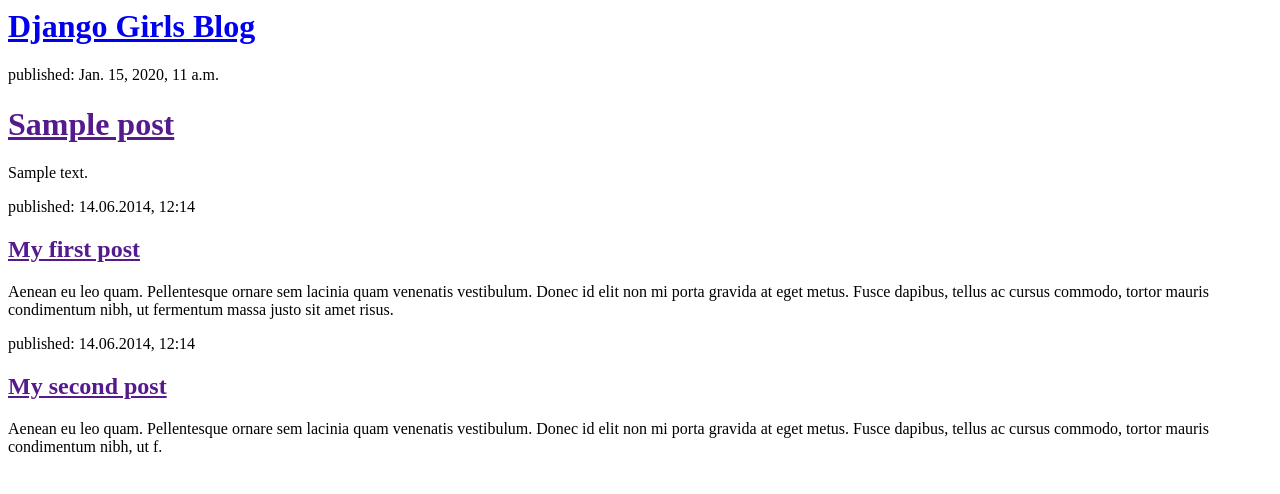
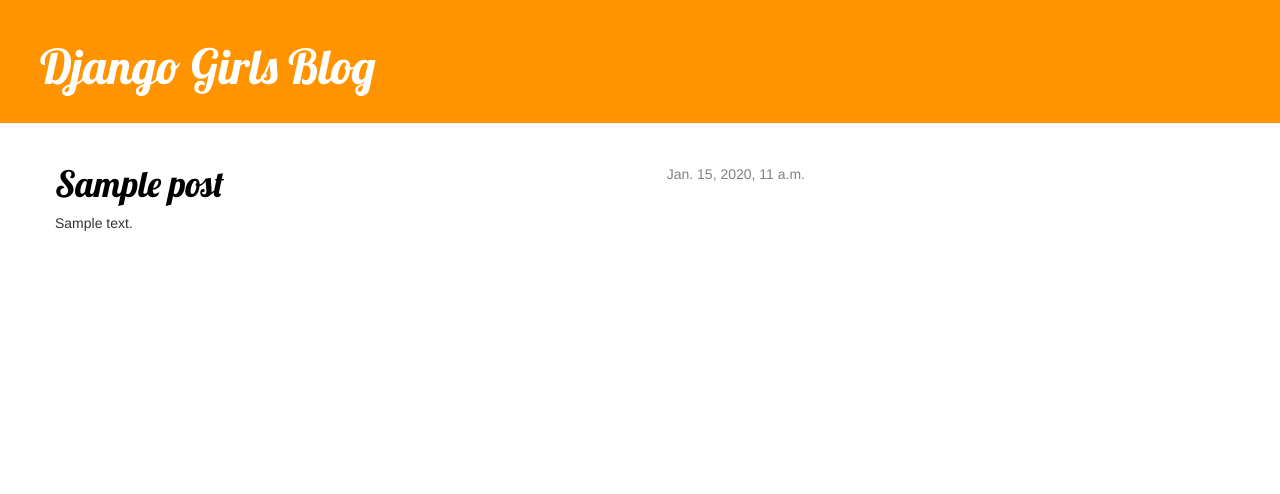
Before and after one commit to mariagilda/my-first-blog, a Django app: template blog/templates/blog/post_list.html in a window 1280 px wide. Shown: the top 494 px of the page. Run offline with Django 3.2, Linux system fonts and the light colour scheme; the template is opened without the code that fills it: values that come from a table or form of the project are taken from there, others are empty; tables that the repository leaves empty hold one stand-in row (values such as "Sample post"); parts of the project's set-up code (start-up, migrations or seed data) failed here and were passed over; some libraries are stand-ins or nearby versions.

Commit message:
added view and template for detailed blog post as well as CSS for the site.

```diff
--- /dev/null
+++ b/blog/static/css/blog.css
@@ -0,0 +1,51 @@
+h1 a {
+    color: #FCA205;
+    font-family: 'Lobster';
+}
+.page-header {
+    background-color: #ff9400;
+    margin-top: 0;
+    padding: 20px 20px 20px 40px;
+}
+
+.page-header h1, .page-header h1 a, .page-header h1 a:visited, .page-header h1 a:active {
+    color: #ffffff;
+    font-size: 36pt;
+    text-decoration: none;
+}
+
+.content {
+    margin-left: 40px;
+}
+
+h1, h2, h3, h4 {
+    font-family: 'Lobster', cursive;
+}
+
+.date {
+    float: right;
+    color: #828282;
+}
+
+.save {
+    float: right;
+}
+
+.post-form textarea, .post-form input {
+    width: 100%;
+}
+
+.top-menu, .top-menu:hover, .top-menu:visited {
+    color: #ffffff;
+    float: right;
+    font-size: 26pt;
+    margin-right: 20px;
+}
+
+.post {
+    margin-bottom: 70px;
+}
+
+.post h1 a, .post h1 a:visited {
+    color: #000000;
+}
--- a/blog/templates/blog/post_list.html
+++ b/blog/templates/blog/post_list.html
@@ -1,30 +1,33 @@
+{% load staticfiles %}
 <html>
     <head>
         <title>MariaGilda</title>
+        <link rel="stylesheet" href="//maxcdn.bootstrapcdn.com/bootstrap/3.2.0/css/bootstrap.min.css">
+        <link rel="stylesheet" href="//maxcdn.bootstrapcdn.com/bootstrap/3.2.0/css/bootstrap-theme.min.css">
+        <link rel="stylesheet" href="{% static 'css/blog.css' %}">
+        <link href="https://fonts.googleapis.com/css?family=Lobster&subset=latin,latin-ext" rel="stylesheet" type="text/css">
     </head>
     <body>
         <div>
-  <div>
+  <div class="page-header">
     <h1><a href="/">Django Girls Blog</a></h1>
 </div>
 
-{% for post in posts %}
-    <div>
-        <p>published: {{ post.published_date }}</p>
-        <h1><a href="">{{ post.title }}</a></h1>
-        <p>{{ post.text|linebreaksbr }}</p>
+<div class="content container">
+    <div class="row">
+        <div class="col-md-8">
+            {% for post in posts %}
+                <div class="post">
+                    <div class="date">
+                        {{ post.published_date }}
+                    </div>
+                    <h1><a href="{% url 'post_detail' pk=post.pk %}">{{ post.title }}</a></h1>
+                    <p>{{ post.text|linebreaksbr }}</p>
+                </div>
+            {% endfor %}
+        </div>
     </div>
-{% endfor %}
-        <div>
-            <p>published: 14.06.2014, 12:14</p>
-            <h2><a href="">My first post</a></h2>
-            <p>Aenean eu leo quam. Pellentesque ornare sem lacinia quam venenatis vestibulum. Donec id elit non mi porta gravida at eget metus. Fusce dapibus, tellus ac cursus commodo, tortor mauris condimentum nibh, ut fermentum massa justo sit amet risus.</p>
-        </div>
+</div>
 
-        <div>
-            <p>published: 14.06.2014, 12:14</p>
-            <h2><a href="">My second post</a></h2>
-            <p>Aenean eu leo quam. Pellentesque ornare sem lacinia quam venenatis vestibulum. Donec id elit non mi porta gravida at eget metus. Fusce dapibus, tellus ac cursus commodo, tortor mauris condimentum nibh, ut f.</p>
-        </div>
 
 </html>
--- a/blog/urls.py
+++ b/blog/urls.py
@@ -2,4 +2,5 @@ from django.conf.urls import url
 from . import views
 urlpatterns = [
     url(r'^$', views.post_list, name='post_list'),
+	url(r'^post/(?P<pk>[0-9]+)/$', views.post_detail, name='post_detail'),
 ]
```
Also changed, not shown: blog/templates/blog/base.html (added, +24 -0 lines), blog/templates/blog/post_detail.html (added, +13 -0 lines), blog/views.py (+7 -2 lines), 1 other file.
